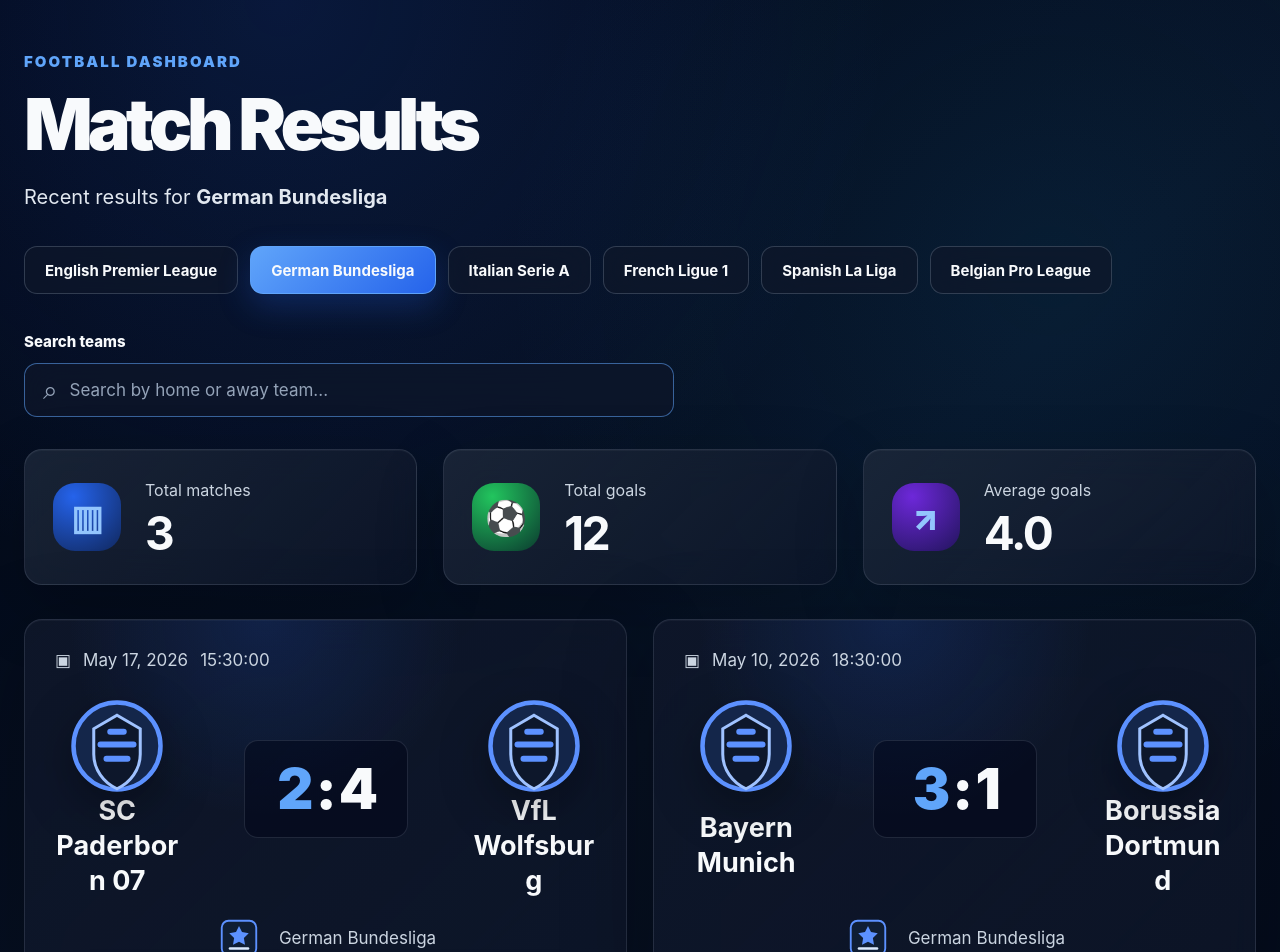
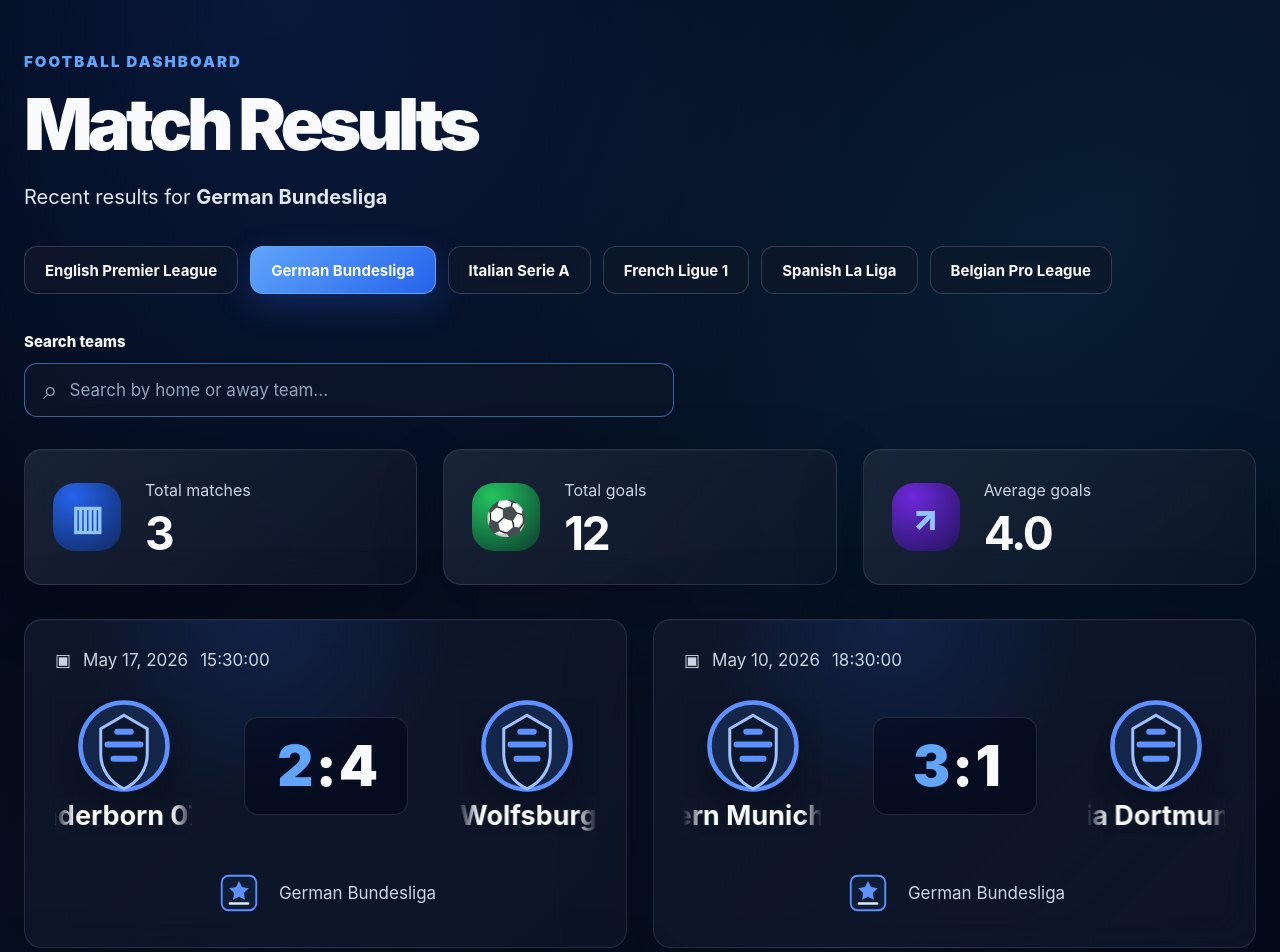
Before and after one commit to Kilros0817/match-results, an Angular app: page /results in a window 1280 px wide. Shown: the top 952 px of the page. Built offline with nearby package versions, Linux system fonts and the light colour scheme; no server answers.

Commit message:
feat(match-card): add overflow-aware team name scrolling and center alignment

```diff
--- a/src/app/results/components/match-card/match-card.component.html
+++ b/src/app/results/components/match-card/match-card.component.html
@@ -8,7 +8,9 @@
   <div class="match-card__body">
     <section class="match-card__team" aria-label="Home team">
       <img class="match-card__team-logo" [src]="homeLogo()" [alt]="match().strHomeTeam + ' logo'" />
-      <strong>{{ match().strHomeTeam }}</strong>
+      <strong class="match-card__team-name" appOverflowSlide [title]="match().strHomeTeam">
+        <span class="match-card__team-name-text">{{ match().strHomeTeam }}</span>
+      </strong>
     </section>
 
     <div class="match-card__score" aria-label="Final score">
@@ -17,7 +19,9 @@
 
     <section class="match-card__team" aria-label="Away team">
       <img class="match-card__team-logo" [src]="awayLogo()" [alt]="match().strAwayTeam + ' logo'" />
-      <strong>{{ match().strAwayTeam }}</strong>
+      <strong class="match-card__team-name" appOverflowSlide [title]="match().strAwayTeam">
+        <span class="match-card__team-name-text">{{ match().strAwayTeam }}</span>
+      </strong>
     </section>
   </div>
 
--- a/src/app/results/components/match-card/match-card.component.scss
+++ b/src/app/results/components/match-card/match-card.component.scss
@@ -33,29 +33,90 @@
   display: grid;
   grid-template-columns: minmax(0, 1fr) auto minmax(0, 1fr);
   align-items: center;
-  gap: clamp(18px, 5vw, 74px);
+  gap: clamp(18px, 4vw, 64px);
   margin-top: 28px;
 }
 
 .match-card__team {
-  display: grid;
   justify-items: center;
   gap: 16px;
   min-width: 0;
+  overflow: hidden;
   text-align: center;
+}
 
-  strong {
-    max-width: 100%;
-    color: var(--color-text);
-    font-size: clamp(14px, 3vw, 27px);
-    line-height: 1.3;
-    word-break: break-word;
-    white-space: normal;
-    overflow-wrap: break-word;
-    height: 2.6em;
-    display: flex;
-    align-items: center;
-    justify-content: center;
+.match-card__team-name {
+  position: relative;
+  display: block;
+  width: clamp(112px, 14vw, 180px);
+  max-width: 100%;
+  height: 1.35em;
+  overflow: hidden;
+  color: var(--color-text);
+  font-size: clamp(14px, 3vw, 27px);
+  line-height: 1.3;
+  text-align: center;
+  white-space: nowrap;
+
+  &::before,
+  &::after {
+    position: absolute;
+    top: 0;
+    bottom: 0;
+    z-index: 1;
+    width: 20px;
+    pointer-events: none;
+    content: '';
+    opacity: 0;
+    transition: opacity 0.2s ease;
+  }
+
+  &::before {
+    left: 0;
+    background: linear-gradient(90deg, rgb(var(--color-surface-rgb) / 95%), transparent);
+  }
+
+  &::after {
+    right: 0;
+    background: linear-gradient(270deg, rgb(var(--color-surface-rgb) / 95%), transparent);
+  }
+
+  &.is-overflowing {
+    text-align: left;
+
+    &::before,
+    &::after {
+      opacity: 1;
+    }
+  }
+}
+
+.match-card__team-name-text {
+  display: inline-block;
+  min-width: max-content;
+  will-change: transform;
+}
+
+.match-card__team-name.is-overflowing .match-card__team-name-text {
+  animation: team-name-slide var(--team-name-scroll-duration, 10s) linear infinite;
+}
+
+@keyframes team-name-slide {
+  0%,
+  15% {
+    transform: translateX(0);
+  }
+
+  85%,
+  100% {
+    transform: translateX(calc(-1 * var(--team-name-scroll-distance, 0px) - 24px));
+  }
+}
+
+@media (prefers-reduced-motion: reduce) {
+  .match-card__team-name.is-overflowing .match-card__team-name-text {
+    animation: none;
+    transform: translateX(0);
   }
 }
 
@@ -102,3 +163,22 @@
   border-radius: 2px;
   object-fit: cover;
 }
+
+@media (max-width: 720px) {
+  .match-card {
+    padding-inline: 20px;
+  }
+
+  .match-card__body {
+    gap: clamp(10px, 3vw, 18px);
+  }
+
+  .match-card__team-name {
+    width: clamp(96px, 24vw, 130px);
+  }
+
+  .match-card__score {
+    min-width: clamp(96px, 24vw, 132px);
+    padding-inline: 16px;
+  }
+}
--- a/src/app/results/components/match-card/match-card.component.ts
+++ b/src/app/results/components/match-card/match-card.component.ts
@@ -1,6 +1,7 @@
 import { ChangeDetectionStrategy, Component, computed, input } from '@angular/core';
 import { RouterLink } from '@angular/router';
 import { Match } from '../../models/match.model';
+import { OverflowSlideDirective } from './overflow-slide.directive';
 
 const TEAM_FALLBACK_LOGO = '/assets/logos/team-fallback.svg';
 const LEAGUE_FALLBACK_LOGO = '/assets/logos/league-fallback.svg';
@@ -8,7 +9,7 @@
 @Component({
   selector: 'app-match-card',
   standalone: true,
-  imports: [RouterLink],
+  imports: [RouterLink, OverflowSlideDirective],
   templateUrl: './match-card.component.html',
   styleUrl: './match-card.component.scss',
   changeDetection: ChangeDetectionStrategy.OnPush,
--- /dev/null
+++ b/src/app/results/components/match-card/overflow-slide.directive.ts
@@ -0,0 +1,54 @@
+import { AfterViewInit, Directive, ElementRef, NgZone, OnDestroy, inject } from '@angular/core';
+
+const MIN_SCROLL_DURATION_SECONDS = 8;
+const MAX_SCROLL_DURATION_SECONDS = 18;
+const SCROLL_SPEED_DIVISOR = 96;
+const OVERFLOW_TOLERANCE_PX = 2;
+
+@Directive({
+  selector: '[appOverflowSlide]',
+  standalone: true,
+})
+export class OverflowSlideDirective implements AfterViewInit, OnDestroy {
+  private readonly elementRef = inject(ElementRef) as ElementRef<HTMLElement>;
+  private readonly ngZone = inject(NgZone);
+  private resizeObserver?: ResizeObserver;
+
+  ngAfterViewInit(): void {
+    this.ngZone.runOutsideAngular(() => {
+      const container = this.elementRef.nativeElement;
+      const textElement = container.firstElementChild as HTMLElement | null;
+      const updateOverflowState = () => this.updateOverflowState(container, textElement);
+
+      requestAnimationFrame(updateOverflowState);
+
+      this.resizeObserver = new ResizeObserver(updateOverflowState);
+      this.resizeObserver.observe(container);
+
+      if (textElement) {
+        this.resizeObserver.observe(textElement);
+      }
+
+      document.fonts?.ready.then(updateOverflowState).catch(() => undefined);
+    });
+  }
+
+  ngOnDestroy(): void {
+    this.resizeObserver?.disconnect();
+  }
+
+  private updateOverflowState(container: HTMLElement, textElement: HTMLElement | null): void {
+    const textWidth = textElement?.scrollWidth ?? container.scrollWidth;
+    const visibleWidth = container.clientWidth;
+    const scrollDistance = Math.max(0, textWidth - visibleWidth);
+    const isOverflowing = scrollDistance > OVERFLOW_TOLERANCE_PX;
+    const duration = Math.min(
+      MAX_SCROLL_DURATION_SECONDS,
+      Math.max(MIN_SCROLL_DURATION_SECONDS, textWidth / SCROLL_SPEED_DIVISOR),
+    );
+
+    container.classList.toggle('is-overflowing', isOverflowing);
+    container.style.setProperty('--team-name-scroll-distance', `${scrollDistance}px`);
+    container.style.setProperty('--team-name-scroll-duration', `${duration}s`);
+  }
+}
```
